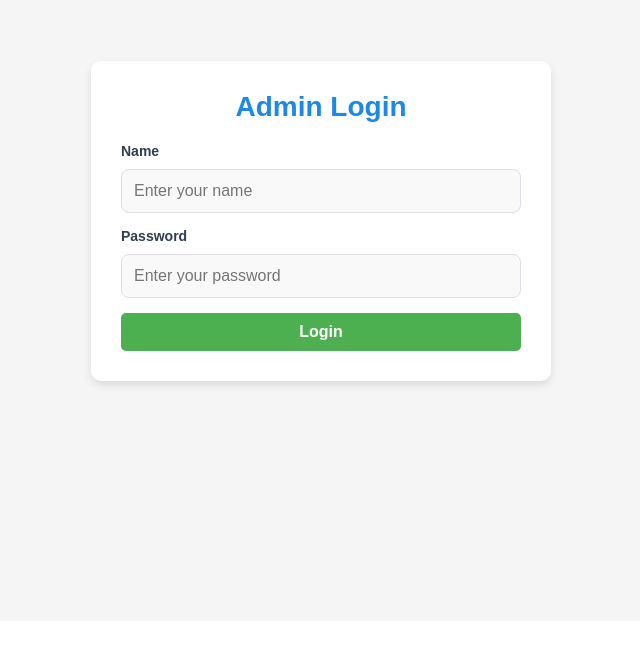
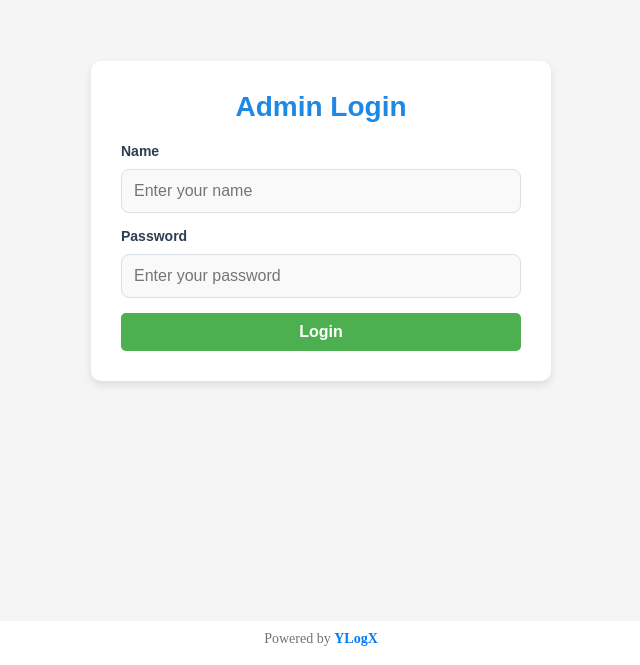
Before and after one commit to aliffiazmuhammed/alumni-app, a React (Vite) app in the folder frontend/alumniApp/: page / in a window 1280 px wide. Shown: the part 187-852 px from the top of the page, without its empty margins (319-959 px from the left). Before the commit the page ends 816 px from the top, so only its background shows below. Built offline with nearby package versions, Linux system fonts and the light colour scheme.

Commit message:
footer added

```diff
--- /dev/null
+++ b/frontend/alumniApp/components/Footer.jsx
@@ -0,0 +1,32 @@
+import React from "react";
+
+const Footer = () => {
+  return (
+    <footer style={styles.footer}>
+      <p style={styles.text}>
+        Powered by <span style={styles.brand}>YLogX</span>
+      </p>
+    </footer>
+  );
+};
+
+const styles = {
+  footer: {
+    padding: "10px 0",
+    textAlign: "center",
+    position: "relative",
+    bottom: 0,
+    width: "100%",
+  },
+  text: {
+    margin: 0,
+    fontSize: "14px",
+    color: "#6c757d", // Muted text color
+  },
+  brand: {
+    fontWeight: "bold",
+    color: "#007bff", // Brand color (blue)
+  },
+};
+
+export default Footer;
--- a/frontend/alumniApp/pages/Admindashboard.jsx
+++ b/frontend/alumniApp/pages/Admindashboard.jsx
@@ -8,7 +8,7 @@ import {
   addeventRoute,
 } from "../utils/APIRoutes";
 import { useParams, useNavigate } from "react-router-dom";
-
+import Footer from "../components/Footer";
 const AdminDashboard = () => {
   const [events, setEvents] = useState([]);
   const [eventForm, setEventForm] = useState({
--- a/frontend/alumniApp/pages/Adminlogin.jsx
+++ b/frontend/alumniApp/pages/Adminlogin.jsx
@@ -3,7 +3,7 @@ import axios from "axios";
 import "../css/adminlogin.css";
 import { adminLoginRoute } from "../utils/APIRoutes";
 import { useNavigate } from "react-router-dom";
-
+import Footer from "../components/Footer";
 function AdminLogin() {
   const [name, setName] = useState("");
   const [password, setPassword] = useState("");
@@ -52,7 +52,9 @@ function AdminLogin() {
               required
             />
           </div>
-        <button type="submit" className="login-button">Login</button>
+          <button type="submit" className="login-button">
+            Login
+          </button>
           {message && <p className="login-message">{message}</p>}
         </form>
       </div>
--- a/frontend/alumniApp/pages/EventDetails.jsx
+++ b/frontend/alumniApp/pages/EventDetails.jsx
@@ -13,7 +13,7 @@ import {
   checkinattendee,
   addattendee,
 } from "../utils/APIRoutes";
-
+import Footer from "../components/Footer";
 
 function EventDetails() {
   const { eventId } = useParams();
--- a/frontend/alumniApp/pages/UserEvent.jsx
+++ b/frontend/alumniApp/pages/UserEvent.jsx
@@ -10,7 +10,7 @@ import {
   userupdateguestRoute,
   fetchUserDetailsRoute,
 } from "../utils/APIRoutes";
-
+import Footer from "../components/Footer";
 const UserEvent = () => {
   const { eventId } = useParams(); // Get the eventId from the URL
   const [eventDetails, setEventDetails] = useState(null);
--- a/frontend/alumniApp/pages/UserPage.jsx
+++ b/frontend/alumniApp/pages/UserPage.jsx
@@ -4,7 +4,7 @@ import Navbar from "../components/Navbar";
 import Loader from "../components/Loader";
 import { userpageRoute } from "../utils/APIRoutes";
 import "../css/userpage.css";
-
+import Footer from "../components/Footer";
 const UserPage = () => {
   const [events, setEvents] = useState([]);
   const [loading, setLoading] = useState(true);
--- a/frontend/alumniApp/pages/Userlogin.jsx
+++ b/frontend/alumniApp/pages/Userlogin.jsx
@@ -2,7 +2,7 @@ import React, { useState } from "react";
 import '../css/userlogin.css';
 import { sentotpRoute } from "../utils/APIRoutes";
 import { useNavigate } from "react-router-dom";
-
+import Footer from "../components/Footer";
 const UserLogin = () => {
   const [email, setEmail] = useState("");
   const [phoneNumber, setPhoneNumber] = useState("");
--- a/frontend/alumniApp/src/App.jsx
+++ b/frontend/alumniApp/src/App.jsx
@@ -6,20 +6,33 @@ import AdminDashboard from '../pages/Admindashboard'
 import EventDetails from '../pages/EventDetails'
 import UserPage from '../pages/UserPage'
 import UserEvent from '../pages/UserEvent'
+import Footer from '../components/Footer'
 function App() {
 
 
   return (
     <BrowserRouter>
+      <div
+        style={{ display: "flex", flexDirection: "column", minHeight: "100vh" }}
+      >
+        <div style={{ flex: 1 }}>
+          {/* Routes for the pages */}
           <Routes>
             <Route path="/admin" element={<Admin />} />
             <Route path="/" element={<Adminlogin />} />
             <Route path="/userlogin" element={<Userlogin />} />
-        <Route path="/admindashboard/:adminId" element={<AdminDashboard />} />
+            <Route
+              path="/admindashboard/:adminId"
+              element={<AdminDashboard />}
+            />
             <Route path="/eventdetails/:eventId" element={<EventDetails />} />
             <Route path="/userpage" element={<UserPage />} />
             <Route path="/userevent/:eventId" element={<UserEvent />} />
           </Routes>
+        </div>
+        {/* Footer */}
+        <Footer />
+      </div>
     </BrowserRouter>
   );
 }
```
Lines whose indentation alone changed are shown as unchanged.
